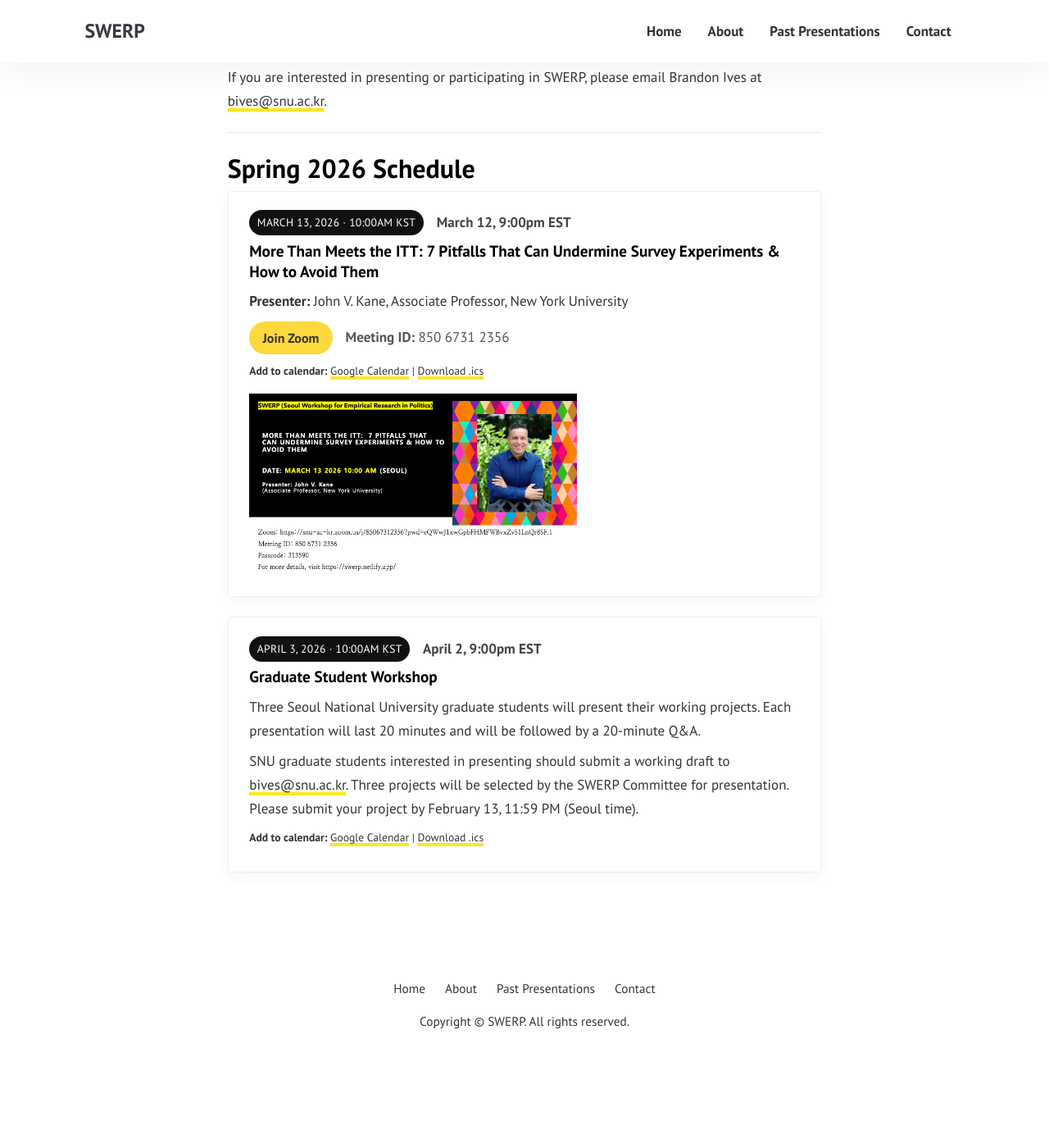
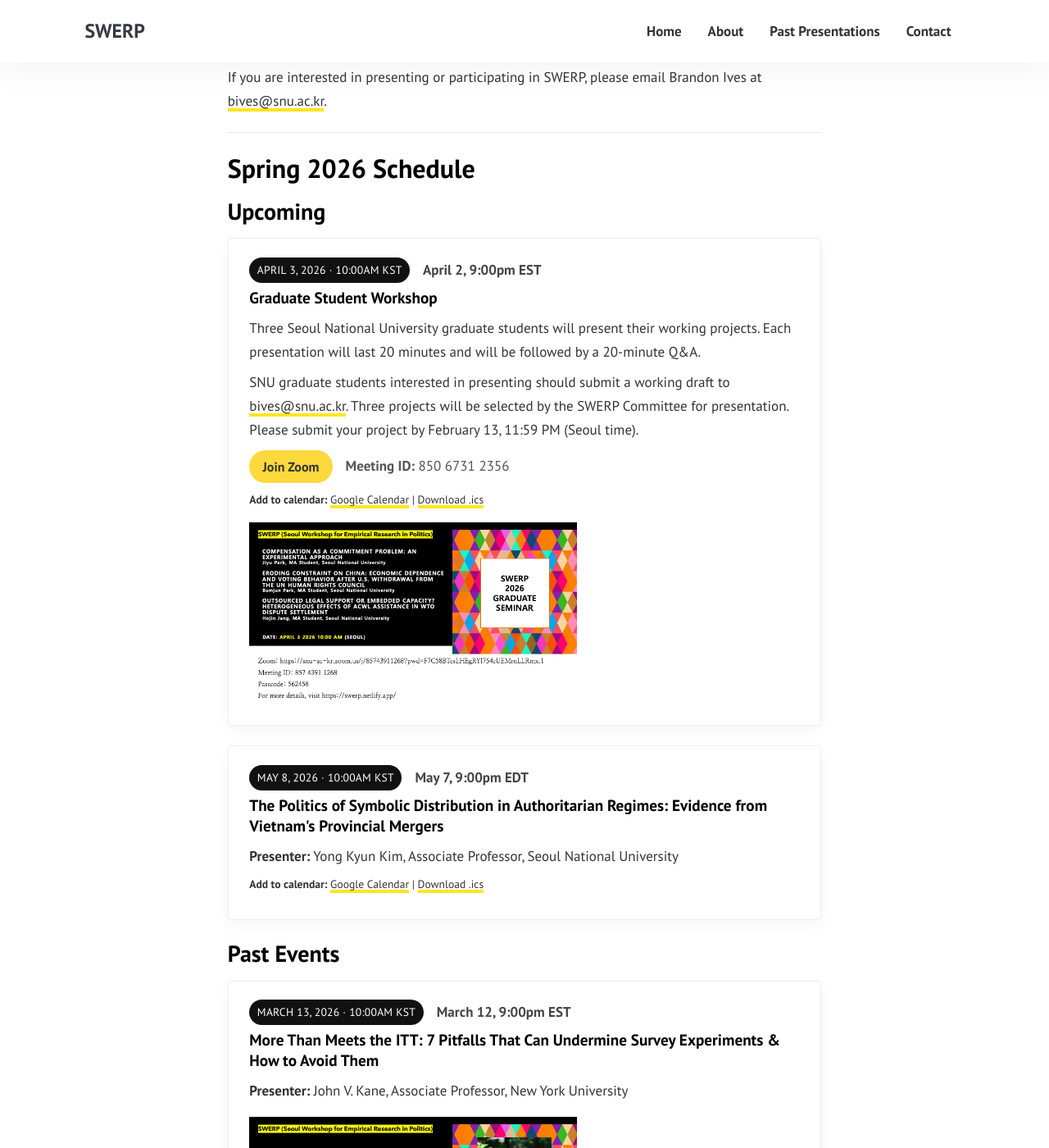
Before and after one commit to sysilviakim/swerp, a Jekyll site: the page built from index.html, in a window 1280 px wide and 1400 px high, scrolled down 552 px. Shown: the whole window at 82% size. Built offline with Jekyll 4.4.1, drawn with Linux system fonts in a browser that asks for light colours; before the commit the page ends 1840 px from its top, so only the background shows below that.

Commit message:
april event poster + may event upcoming

```diff
--- a/index.html
+++ b/index.html
@@ -26,22 +26,7 @@ layout: default
 
     <h2 class="font-weight-bold mb-2">Spring 2026 Schedule</h2>
 
-    <div class="card mb-4 schedule-card">
-      <div class="card-body">
-        <div class="schedule-header">
-          <div class="date-pill">March 13, 2026 · 10:00am KST</div>
-          <div class="schedule-time">March 12, 9:00pm EST</div>
-        </div>
-        <h5 class="schedule-title font-weight-bold">More Than Meets the ITT: 7 Pitfalls That Can Undermine Survey Experiments &amp; How to Avoid Them</h5>
-        <p><strong>Presenter:</strong> John V. Kane, Associate Professor, New York University</p>
-        <p class="schedule-actions">
-          <a class="btn btn-join" href="https://snu-ac-kr.zoom.us/j/85067312356?pwd=eQWwJ1xwGpbFHMFWBvxZvS1LnQr8SF.1" target="_blank" rel="noopener">Join Zoom</a>
-          <span class="schedule-meta"><strong>Meeting ID:</strong> 850 6731 2356</span>
-        </p>
-        <p class="small mb-2"><strong>Add to calendar:</strong> <a href="https://www.google.com/calendar/render?action=TEMPLATE&text=SWERP%3A+More+Than+Meets+the+ITT&dates=20260313T010000Z%2F20260313T023000Z&details=Presenter%3A+John+V.+Kane%2C+Associate+Professor%2C+New+York+University%0A%0AZoom%3A+https%3A%2F%2Fsnu-ac-kr.zoom.us%2Fj%2F85067312356%3Fpwd%3DeQWwJ1xwGpbFHMFWBvxZvS1LnQr8SF.1%0AMeeting+ID%3A+850+6731+2356&location=Zoom" target="_blank">Google Calendar</a> | <a href="{{ site.baseurl }}/assets/files/2026-03-swerp-kane.ics">Download .ics</a></p>
-        <a href="{{ site.baseurl }}/assets/files/2026-03-swerp-kane.png" target="_blank"><img src="{{ site.baseurl }}/assets/files/2026-03-swerp-kane.png" class="img-fluid mt-2" alt="Poster" style="max-width:400px;"></a>
-      </div>
-    </div>
+    <h3 class="font-weight-bold mb-3 mt-3">Upcoming</h3>
 
     <div class="card mb-4 schedule-card">
       <div class="card-body">
@@ -52,7 +37,38 @@ layout: default
         <h5 class="schedule-title font-weight-bold">Graduate Student Workshop</h5>
         <p>Three Seoul National University graduate students will present their working projects. Each presentation will last 20 minutes and will be followed by a 20-minute Q&A.</p>
         <p>SNU graduate students interested in presenting should submit a working draft to <a href="mailto:bives@snu.ac.kr">bives@snu.ac.kr</a>. Three projects will be selected by the SWERP Committee for presentation. Please submit your project by February 13, 11:59 PM (Seoul time).</p>
+        <p class="schedule-actions">
+          <a class="btn btn-join" href="https://snu-ac-kr.zoom.us/j/85067312356?pwd=eQWwJ1xwGpbFHMFWBvxZvS1LnQr8SF.1" target="_blank" rel="noopener">Join Zoom</a>
+          <span class="schedule-meta"><strong>Meeting ID:</strong> 850 6731 2356</span>
+        </p>
         <p class="small mb-2"><strong>Add to calendar:</strong> <a href="https://www.google.com/calendar/render?action=TEMPLATE&text=SWERP+Graduate+Student+Workshop&dates=20260403T010000Z%2F20260403T023000Z&details=Three+Seoul+National+University+graduate+students+will+present+their+working+projects.+Each+presentation+will+last+20+minutes+and+will+be+followed+by+a+20-minute+Q%26A.&location=Zoom" target="_blank">Google Calendar</a> | <a href="{{ site.baseurl }}/assets/files/2026-04-swerp-grad.ics">Download .ics</a></p>
+        <a href="{{ site.baseurl }}/assets/files/2026-04-swerp-grad.png" target="_blank"><img src="{{ site.baseurl }}/assets/files/2026-04-swerp-grad.png" class="img-fluid mt-2" alt="Poster" style="max-width:400px;"></a>
+      </div>
+    </div>
+
+    <div class="card mb-4 schedule-card">
+      <div class="card-body">
+        <div class="schedule-header">
+          <div class="date-pill">May 8, 2026 · 10:00am KST</div>
+          <div class="schedule-time">May 7, 9:00pm EDT</div>
+        </div>
+        <h5 class="schedule-title font-weight-bold">The Politics of Symbolic Distribution in Authoritarian Regimes: Evidence from Vietnam's Provincial Mergers</h5>
+        <p><strong>Presenter:</strong> Yong Kyun Kim, Associate Professor, Seoul National University</p>
+        <p class="small mb-2"><strong>Add to calendar:</strong> <a href="https://www.google.com/calendar/render?action=TEMPLATE&text=SWERP%3A+The+Politics+of+Symbolic+Distribution+in+Authoritarian+Regimes&dates=20260508T010000Z%2F20260508T023000Z&details=Presenter%3A+Yong+Kyun+Kim%2C+Associate+Professor%2C+Seoul+National+University&location=Zoom" target="_blank">Google Calendar</a> | <a href="{{ site.baseurl }}/assets/files/2026-05-swerp-kim.ics">Download .ics</a></p>
+      </div>
+    </div>
+
+    <h3 class="font-weight-bold mb-3 mt-4">Past Events</h3>
+
+    <div class="card mb-4 schedule-card">
+      <div class="card-body">
+        <div class="schedule-header">
+          <div class="date-pill">March 13, 2026 · 10:00am KST</div>
+          <div class="schedule-time">March 12, 9:00pm EST</div>
+        </div>
+        <h5 class="schedule-title font-weight-bold">More Than Meets the ITT: 7 Pitfalls That Can Undermine Survey Experiments &amp; How to Avoid Them</h5>
+        <p><strong>Presenter:</strong> John V. Kane, Associate Professor, New York University</p>
+        <a href="{{ site.baseurl }}/assets/files/2026-03-swerp-kane.png" target="_blank"><img src="{{ site.baseurl }}/assets/files/2026-03-swerp-kane.png" class="img-fluid mt-2" alt="Poster" style="max-width:400px;"></a>
       </div>
     </div>
 
```
